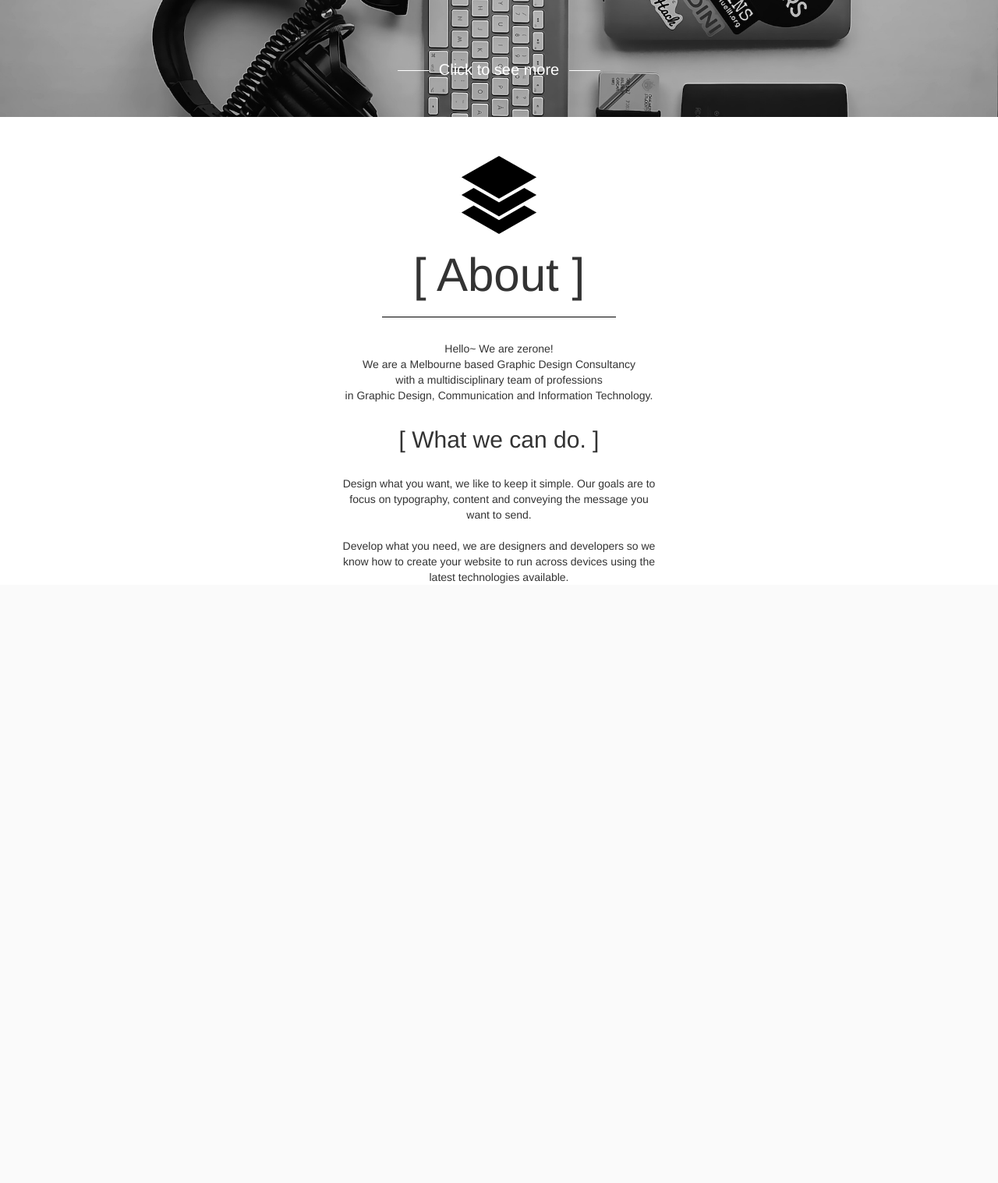
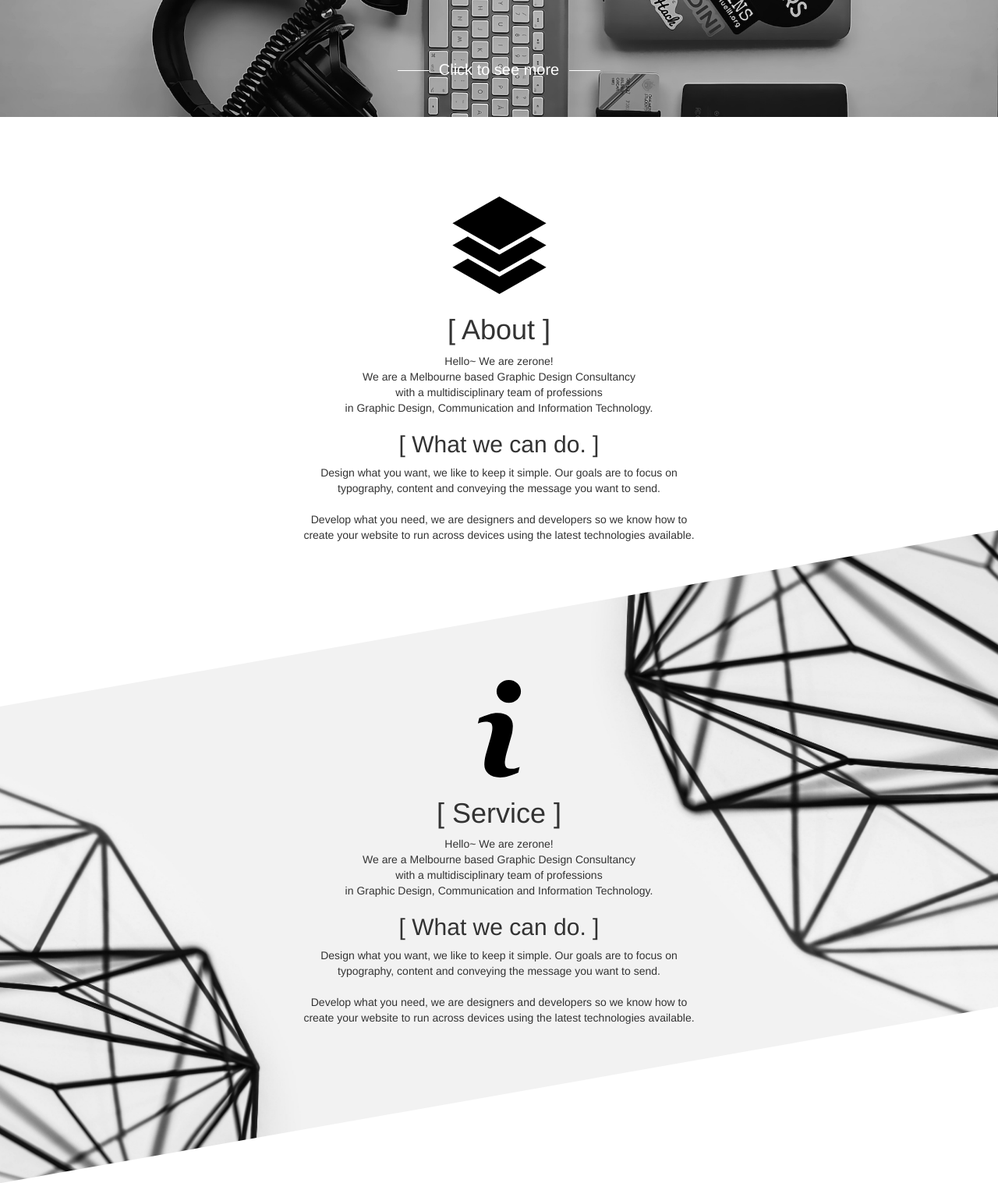
Before and after one commit to ZerOneStudio/Zerone-Website, a PHP site: page / in a window 1280 px wide. Shown: the part 500-2017 px from the top of the page at 78% size. Before the commit the page ends 1248 px from the top, so only its background shows below. Run offline with PHP 8.4, Linux system fonts and the light colour scheme.

Commit message:
service section

```diff
--- a/Web/css/stylesheet.css
+++ b/Web/css/stylesheet.css
@@ -89,11 +89,21 @@ header {
     color: white;
 }
 
-.about {
-    margin: auto;
+.section_icon{
+    margin: auto 10%;
+}
+
+.section_block {
+    margin: 8% auto;
     text-align: center;
-    width: 410px;
+    /*width: 40%;*/
 }
+.content_row{
+    width: 40%;
+    margin: 2% auto;
+    text-align: center;
+}
+
 
 #about_icon {
     width: 100px;
@@ -116,3 +126,19 @@ header {
 .about p {
     margin: 30px auto auto auto;
 }
+
+#service{
+    background: url("../img/WorkPage for Web.jpg");
+    background-size: cover;
+    margin-top: -25%;
+}
+.promo {
+    -webkit-clip-path: polygon(0 27%, 100% 0, 100% 73%, 0% 100%);
+    clip-path: polygon(0 27%, 100% 0, 100% 73%, 0% 100%);
+}
+.block{
+    padding-top: 15%;
+}
+.section_block>.content_row{
+    padding-bottom: 15%;
+}
--- a/Web/index.html
+++ b/Web/index.html
@@ -61,8 +61,13 @@
         <a>Click to see more</a>
     </h1>
 </header>
-<div class="about">
-    <img id="about_icon" src="../img/layers.svg"/>
+<div id="about" class="section_block">
+    <div class="row">
+        <div class="col-md-6 col-md-offset-3">
+            <img class="section_icon" src="img/layers.svg" width="20%" height="auto"/>
+        </div>
+    </div>
+    <div class="content_row">
     <h1>[ About ]</h1>
     <p>Hello~ We are zerone!<br/>
         We are a Melbourne based Graphic Design Consultancy<br>
@@ -76,9 +81,34 @@
         Develop what you need, we are designers and developers so we know how to create your website to run across
         devices using the latest technologies available.
     </p>
+    </div>
+</div>
+
+<div id="service" class="section_block promo">
+    <div class="row block">
+        <div class="col-md-6 col-md-offset-3">
+            <img class="section_icon" src="img/info.svg" width="20%" height="auto"/>
+        </div>
+    </div>
+    <div class="content_row">
+    <h1>[ Service ]</h1>
+    <p>Hello~ We are zerone!<br/>
+        We are a Melbourne based Graphic Design Consultancy<br>
+        with a multidisciplinary team of professions<br>
+        in Graphic Design, Communication and Information Technology.</p>
+    <h2>[ What we can do. ]</h2>
+    <p>Design what you want, we like to keep it simple. Our goals are to focus on typography, content and conveying the
+        message you want to send.
+        <br/>
+        <br/>
+        Develop what you need, we are designers and developers so we know how to create your website to run across
+        devices using the latest technologies available.
+    </p>
+    </div>
+</div>
 
 
-</div>
+
 
 <!-- jQuery (necessary for Bootstrap's JavaScript plugins) -->
 <script src="js/jquery-1.11.2.min.js"></script>
```
Also changed, not shown: Web/img/WorkPage for Web.jpg (added).
